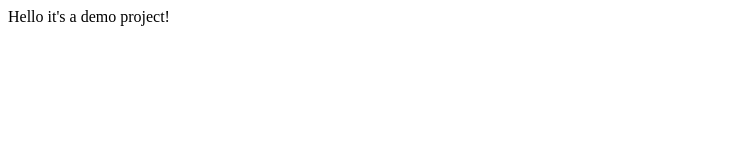
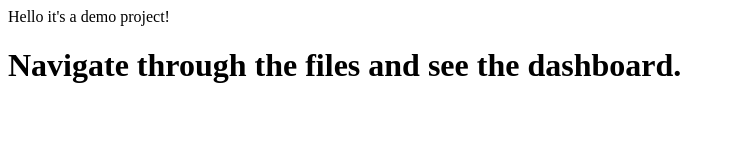
Before and after one commit to rnema19/Github-demo, a plain HTML site: page index.html in a window 1280 px wide. Shown: the whole page, without its empty margins (0-735 px from the left). Drawn offline with Linux system fonts and the light colour scheme.

Commit message:
index file changed

```diff
--- a/index.html
+++ b/index.html
@@ -1 +1,2 @@
 <div>Hello it's a demo project!</div>
+<h1>Navigate through the files and see the dashboard.</h1>
```
